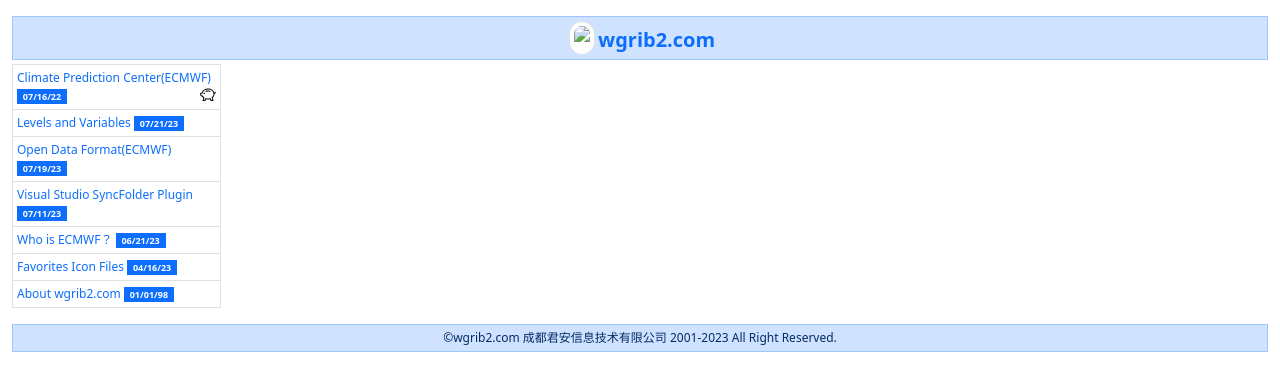
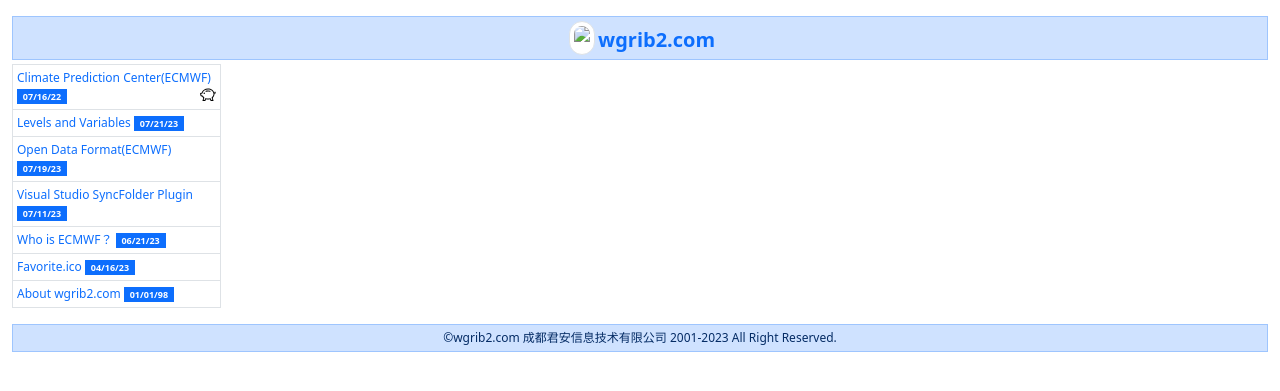
Before and after one commit to helloyuzz/wgrib2.com, a Jekyll site: the page built from index.markdown, in a window 1280 px wide. Shown: the top 391 px of the page. Built offline with Jekyll 4.4.1, drawn with Linux system fonts in a browser that asks for light colours.

Commit message:
Update 2023-04-16-Favorites Icon.md

```diff
--- a/_posts/2023-04-16-Favorites Icon.md
+++ b/_posts/2023-04-16-Favorites Icon.md
@@ -1,6 +1,6 @@
 ---
 layout: post
-title: Favorites Icon Files
+title: Favorite.ico
 categories: Post
 fixtop: false
 ---
```
